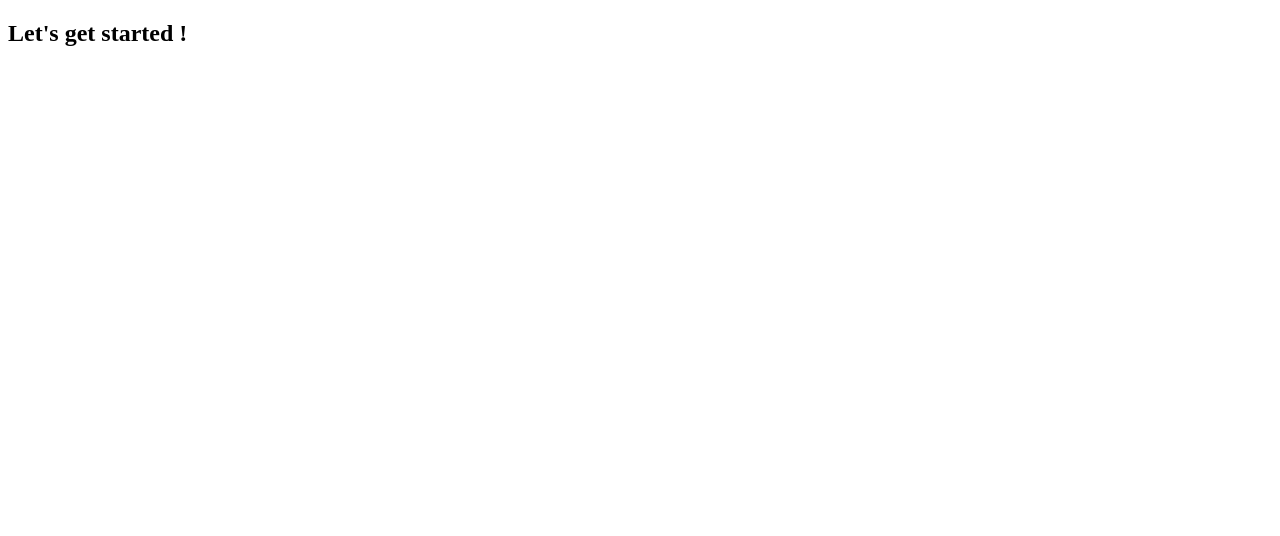
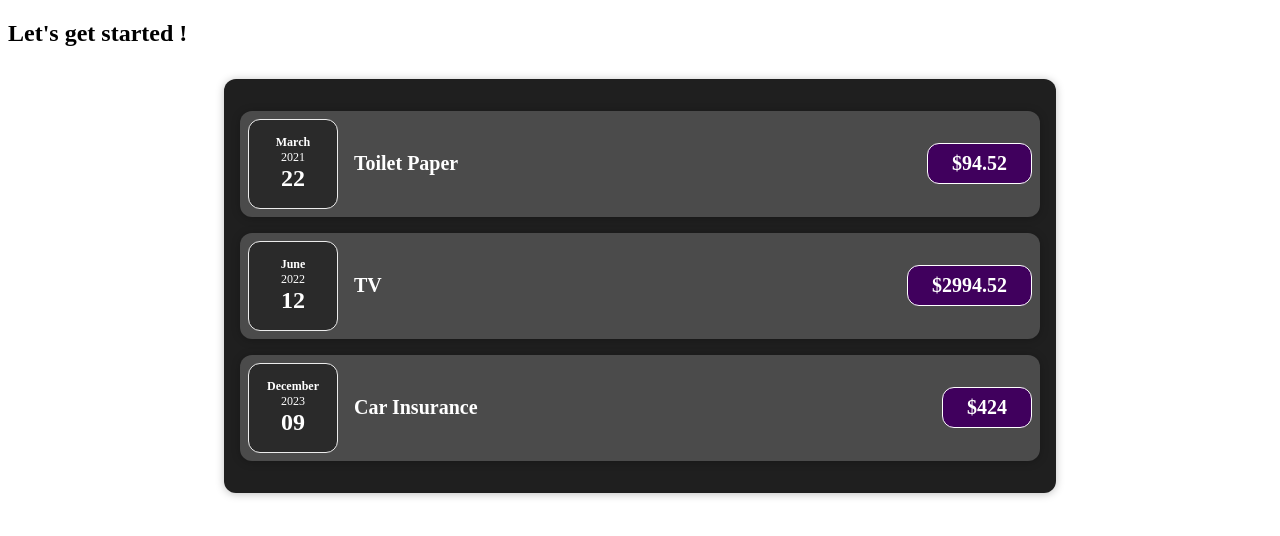
Before and after one commit to mak-5010/Budget-App, a React (Create React App) app: page / in a window 1280 px wide. Shown: the top 536 px of the page. Built offline with nearby package versions, Linux system fonts and the light colour scheme.

Commit message:
40 - Composition is completed

```diff
--- a/src/components/Card.jsx
+++ b/src/components/Card.jsx
@@ -1,7 +1,8 @@
 import "./Card.css";
 
-function Card() {
-  return <div className="card"></div>;
+function Card(props) {
+  const classes = "card " + props.className;
+  return <div className={classes}>{props.children}</div>;
 }
 
 export default Card;
--- a/src/components/ExpenseItem.jsx
+++ b/src/components/ExpenseItem.jsx
@@ -1,3 +1,4 @@
+import Card from "./Card";
 import ExpenseDate from "./ExpenseDate";
 import "./ExpenseItem.css";
 
@@ -5,13 +6,13 @@
   // const {date, amount, title} = props;
 
   return (
-    <div className="expense-item">
+    <Card className="expense-item">
       <ExpenseDate date={props.date} />
       <div className="expense-item__description">
         <h2>{props.title}</h2>
         <div className="expense-item__price">${props.amount}</div>
       </div>
-    </div>
+    </Card>
   );
 }
 
```
